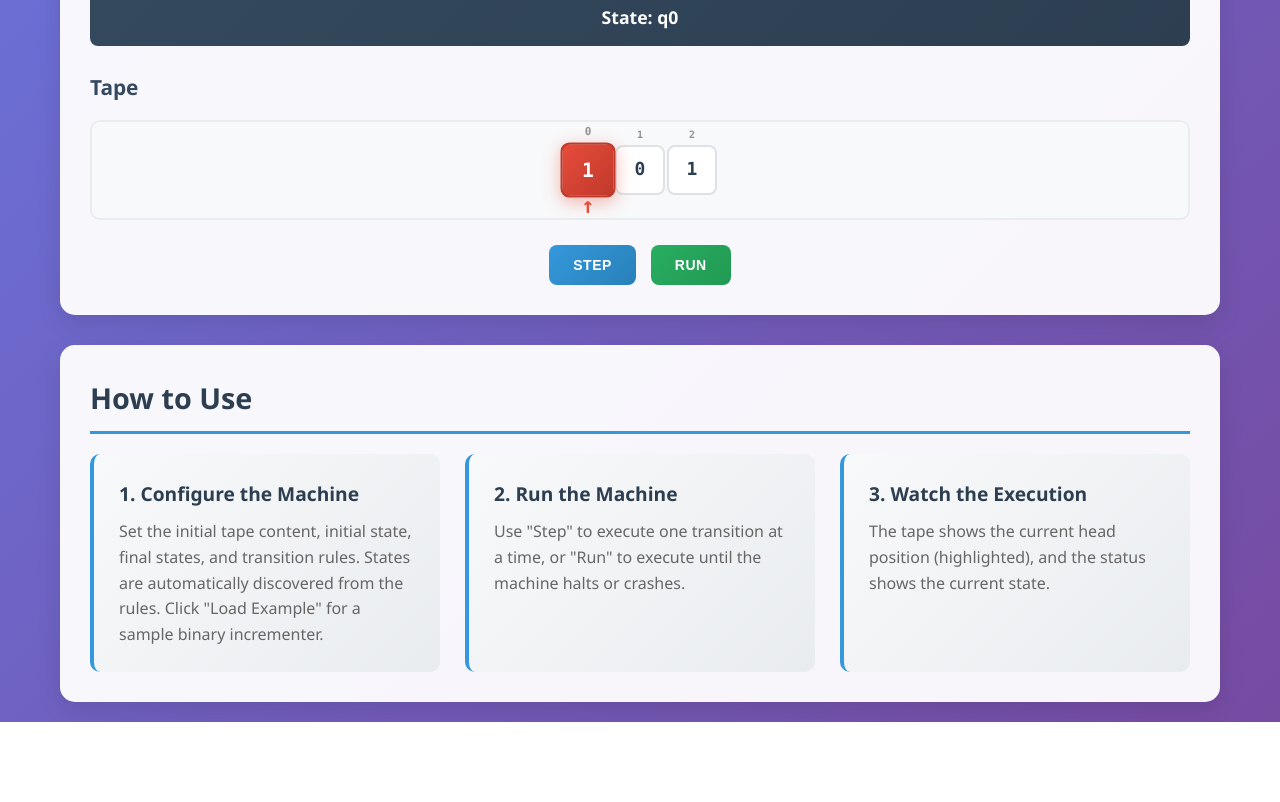
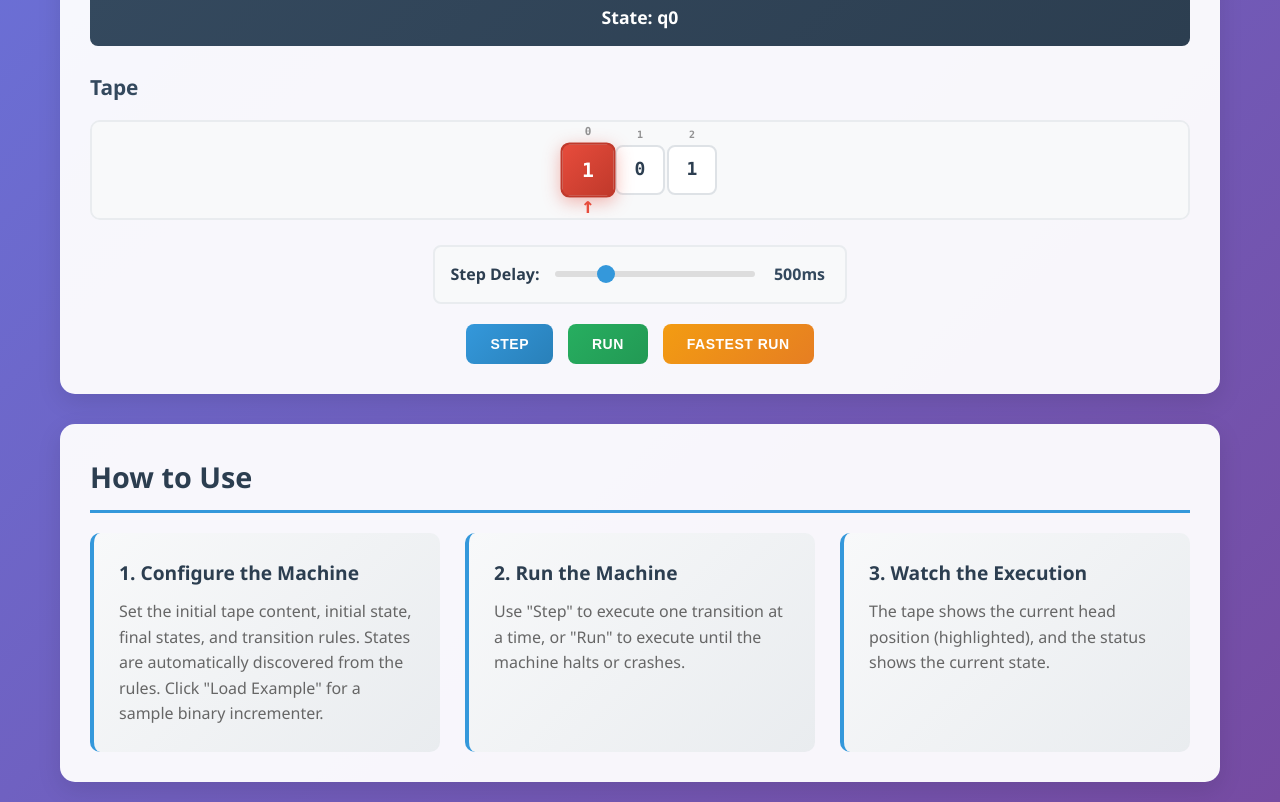
Before and after one commit to EvalVis/TuringMachine, a website with bundled scripts: page index.html in a window 1280 px wide. Shown: the part 900-1702 px from the top of the page. Before the commit the page ends 1622 px from the top, so only its background shows below. Built offline with nearby package versions, Linux system fonts and the light colour scheme.

Commit message:
Add speed sliders

```diff
--- a/index.css
+++ b/index.css
@@ -265,9 +265,69 @@ section h3 {
 
 .controls {
     display: flex;
+    flex-direction: column;
+    gap: 20px;
+    align-items: center;
+}
+
+.speed-control {
+    display: flex;
+    align-items: center;
+    gap: 15px;
+    background: #f8f9fa;
+    padding: 15px;
+    border-radius: 8px;
+    border: 2px solid #e9ecef;
+}
+
+.speed-control label {
+    font-weight: 600;
+    color: #2c3e50;
+    margin: 0;
+}
+
+.speed-control #speed-slider {
+    width: 200px;
+    height: 6px;
+    border-radius: 3px;
+    background: #ddd;
+    outline: none;
+    -webkit-appearance: none;
+}
+
+.speed-control #speed-slider::-webkit-slider-thumb {
+    -webkit-appearance: none;
+    appearance: none;
+    width: 18px;
+    height: 18px;
+    border-radius: 50%;
+    background: #3498db;
+    cursor: pointer;
+    transition: all 0.3s ease;
+}
+
+.speed-control #speed-slider::-webkit-slider-thumb:hover {
+    background: #2980b9;
+    transform: scale(1.1);
+}
+
+.speed-control #speed-display {
+    font-weight: 600;
+    color: #34495e;
+    min-width: 60px;
+    text-align: center;
+}
+
+.control-buttons {
+    display: flex;
     gap: 15px;
     justify-content: center;
     flex-wrap: wrap;
+}
+
+.btn-warning {
+    background: linear-gradient(135deg, #f39c12, #e67e22);
+    color: white;
 }
 
 .instruction-grid {
--- a/index.html
+++ b/index.html
@@ -68,8 +68,16 @@
                 </div>
 
                 <div class="controls">
-                    <button id="step-btn" class="btn btn-primary">Step</button>
-                    <button id="run-btn" class="btn btn-success">Run</button>
+                    <div class="speed-control">
+                        <label for="speed-slider">Step Delay:</label>
+                        <input type="range" id="speed-slider" min="50" max="2000" value="500" step="50">
+                        <span id="speed-display">500ms</span>
+                    </div>
+                    <div class="control-buttons">
+                        <button id="step-btn" class="btn btn-primary">Step</button>
+                        <button id="run-btn" class="btn btn-success">Run</button>
+                        <button id="fastest-run-btn" class="btn btn-warning">Fastest Run</button>
+                    </div>
                 </div>
             </section>
             <section class="instructions-section">
--- a/src/index.ts
+++ b/src/index.ts
@@ -20,9 +20,14 @@ class TuringMachineVisualizer {
     private setupEventListeners(): void {
         document.getElementById('step-btn')?.addEventListener('click', () => this.step());
         document.getElementById('run-btn')?.addEventListener('click', () => this.run());
+        document.getElementById('fastest-run-btn')?.addEventListener('click', () => this.fastestRun());
         document.getElementById('reset-btn')?.addEventListener('click', () => this.reset());
         document.getElementById('load-example')?.addEventListener('click', () => this.loadExample());
         document.getElementById('clear-btn')?.addEventListener('click', () => this.clear());
+
+        const speedSlider = document.getElementById('speed-slider') as HTMLInputElement;
+        speedSlider?.addEventListener('input', () => this.updateSpeedDisplay());
+
         document.getElementById('tape-input')?.addEventListener('input', () => {
             this.updateTapeDisplay();
             this.markMachineStale();
@@ -97,11 +102,40 @@ class TuringMachineVisualizer {
 
         while (!this.currentResult?.isInFinalState && !this.currentResult?.hasCrashed && this.isRunning) {
             this.step();
-            await new Promise(resolve => setTimeout(resolve, 500));
+            const speedSlider = document.getElementById('speed-slider') as HTMLInputElement;
+            const delay = parseInt(speedSlider.value) || 500;
+            await new Promise(resolve => setTimeout(resolve, delay));
         }
 
         this.isRunning = false;
         this.updateButtons();
+    }
+
+    private async fastestRun(): Promise<void> {
+        if (!this.machine) return;
+
+        if (this.machineNeedsRecreation) {
+            this.recreateMachinePreservingExecution();
+            this.machineNeedsRecreation = false;
+        }
+
+        this.isRunning = true;
+        this.machineHasStarted = true;
+        this.updateButtons();
+
+        this.currentResult = this.machine.execute();
+        this.updateDisplay();
+
+        this.isRunning = false;
+        this.updateButtons();
+    }
+
+    private updateSpeedDisplay(): void {
+        const speedSlider = document.getElementById('speed-slider') as HTMLInputElement;
+        const speedDisplay = document.getElementById('speed-display') as HTMLSpanElement;
+        if (speedSlider && speedDisplay) {
+            speedDisplay.textContent = `${speedSlider.value}ms`;
+        }
     }
 
     private reset(): void {
@@ -280,6 +314,7 @@ class TuringMachineVisualizer {
     private updateButtons(): void {
         const stepBtn = document.getElementById('step-btn') as HTMLButtonElement;
         const runBtn = document.getElementById('run-btn') as HTMLButtonElement;
+        const fastestRunBtn = document.getElementById('fastest-run-btn') as HTMLButtonElement;
         const resetBtn = document.getElementById('reset-btn') as HTMLButtonElement;
         const initialStateInput = document.getElementById('initial-state') as HTMLInputElement;
 
@@ -288,7 +323,9 @@ class TuringMachineVisualizer {
 
         stepBtn.disabled = !machineExists || this.isRunning || !!isFinished;
         runBtn.disabled = !machineExists || this.isRunning || !!isFinished;
+        fastestRunBtn.disabled = !machineExists || this.isRunning || !!isFinished;
         runBtn.textContent = this.isRunning ? 'Running...' : 'Run';
+        fastestRunBtn.textContent = this.isRunning ? 'Running...' : 'Fastest Run';
         resetBtn.disabled = !machineExists;
         initialStateInput.disabled = this.machineHasStarted;
     }
```
